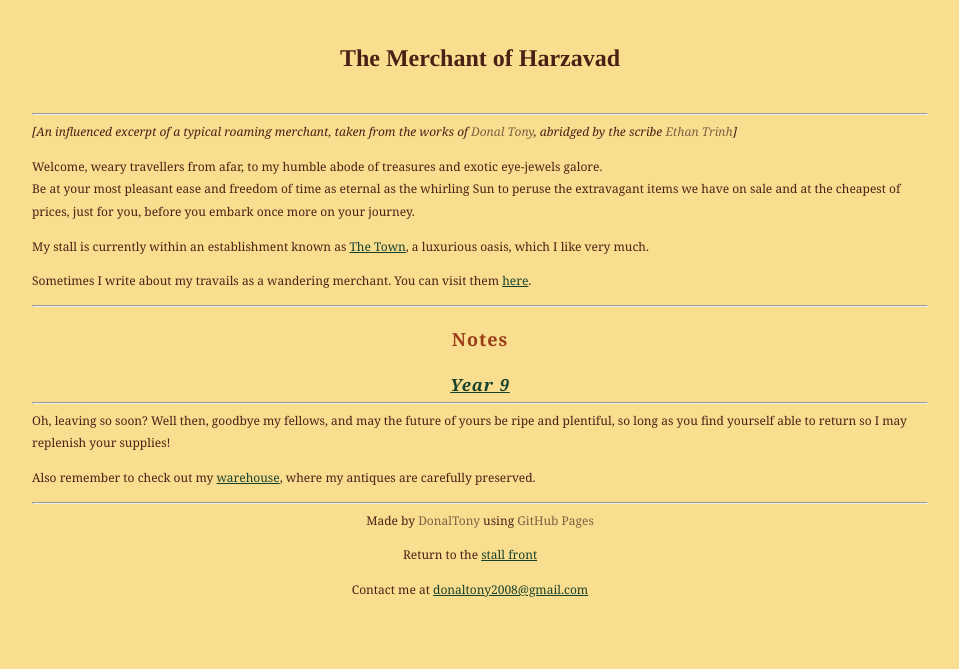
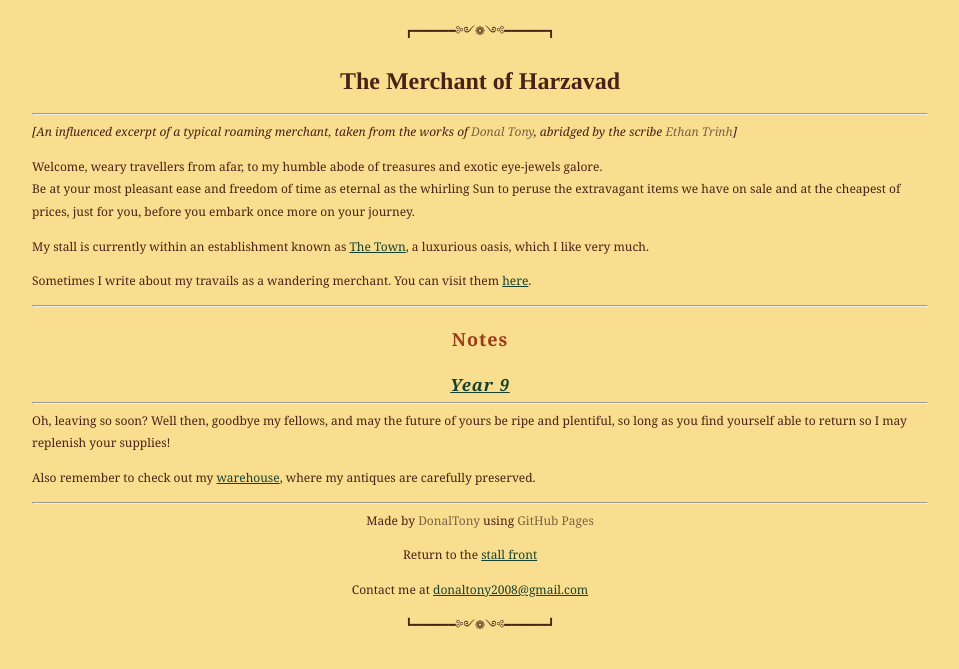
Before and after one commit to dvaraka/the-merchant, a Jekyll site: the page built from index.md, in a window 1280 px wide. Shown: the top 669 px of the page, without its empty margins (160-1119 px from the left). Built offline with Jekyll 4.4.1, drawn with Linux system fonts in a browser that asks for light colours; our own code applies the rules of GitHub Pages for plain Markdown files.

Commit message:
Update default.html

```diff
--- a/_layouts/default.html
+++ b/_layouts/default.html
@@ -7,6 +7,7 @@
 </head>
 <body>
   <header>
+    <p>┏━━━━━━༻❁༺━━━━━━┓</p>
     <h1>The Merchant of Harzavad</h1>
   </header>
   <hr class="divider_one">
@@ -16,5 +17,6 @@
     <p>Made by <abbr>DonalTony</abbr> using <abbr>GitHub Pages</abbr></p>
     <p>Return to the <a href="https://harzavad.github.io/the-merchant/">stall front</a></p>
     <p>Contact me at <a href="mailto:donaltony2008@gmail.com">donaltony2008@gmail.com</a></p>
+    <p>┗━━━━━━༻❁༺━━━━━━┛</p>
   </footer>
 </body>
```
